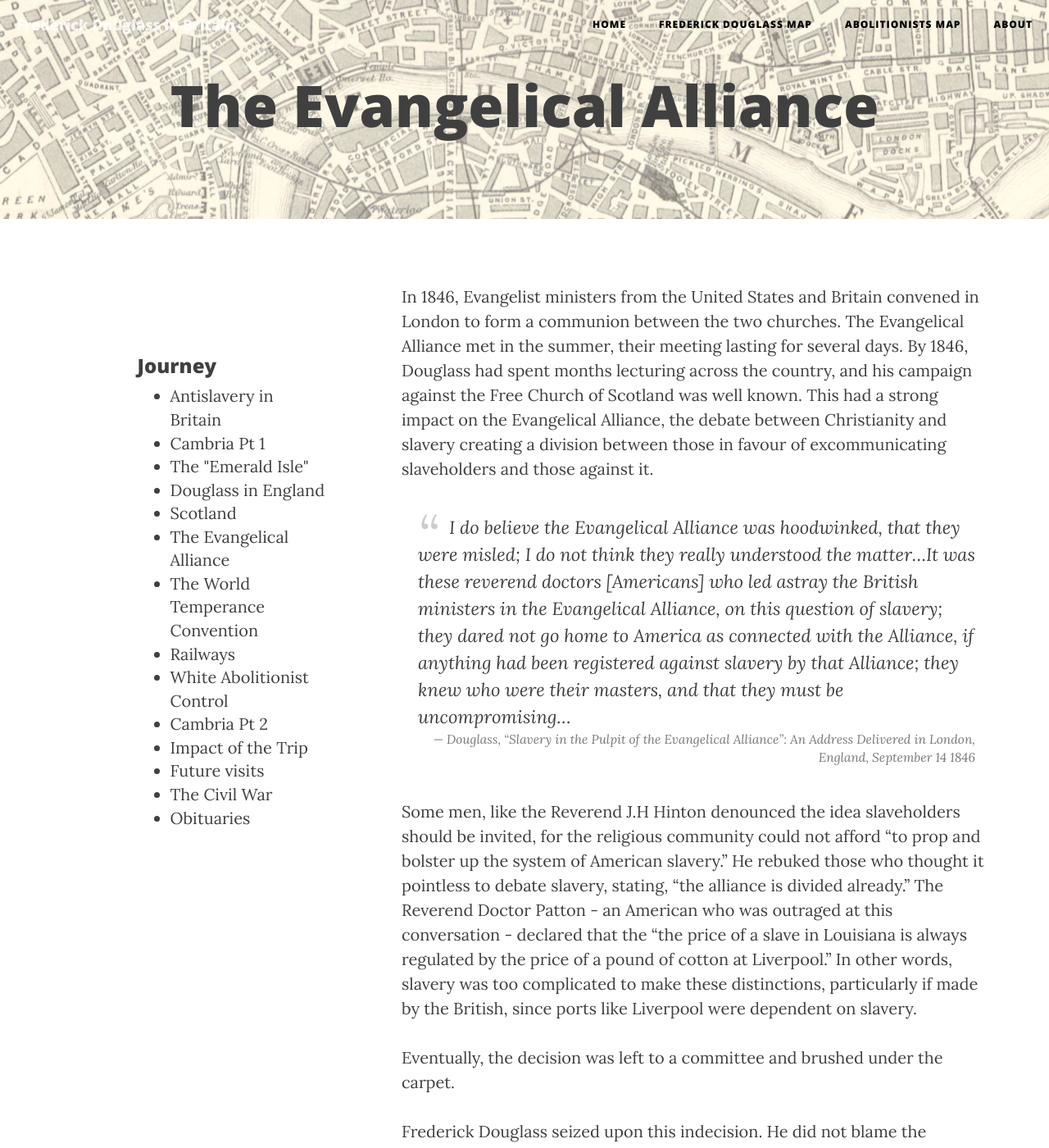
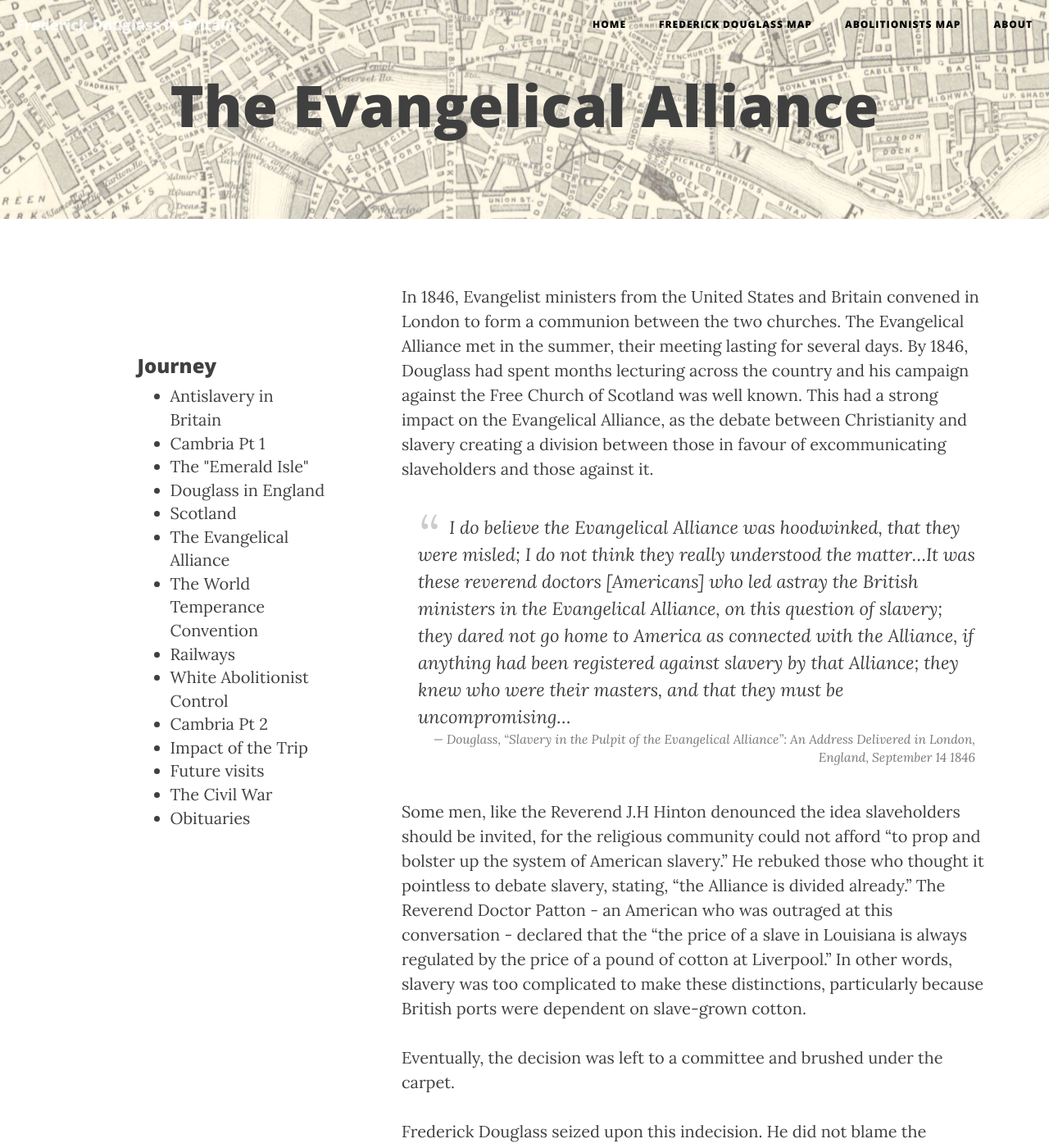
Before and after one commit to FDUK/fduk.github.io, a Jekyll site: the page built from journey/EA.md, in a window 1280 px wide and 1400 px high. Shown: the whole window at 82% size. Built offline with Jekyll 4.4.1, drawn with Linux system fonts in a browser that asks for light colours; nearby versions of some CDN libraries.

Commit message:
Update EA.md

```diff
--- a/journey/EA.md
+++ b/journey/EA.md
@@ -4,12 +4,12 @@ title: The Evangelical Alliance
 sortTitle: 60
 ---
 
-In 1846, Evangelist ministers from the United States and Britain convened in London to form a communion between the two churches. The Evangelical Alliance met in the summer, their meeting lasting for several days. By 1846, Douglass had spent months lecturing across the country, and his campaign against the Free Church of Scotland was well known. This had a strong impact on the Evangelical Alliance, the debate between Christianity and slavery creating a division between those in favour of excommunicating slaveholders and those against it.
+In 1846, Evangelist ministers from the United States and Britain convened in London to form a communion between the two churches. The Evangelical Alliance met in the summer, their meeting lasting for several days. By 1846, Douglass had spent months lecturing across the country and his campaign against the Free Church of Scotland was well known. This had a strong impact on the Evangelical Alliance, as the debate between Christianity and slavery creating a division between those in favour of excommunicating slaveholders and those against it.
 
 >I do believe the Evangelical Alliance was hoodwinked, that they were misled; I do not think they really understood the matter...It was these reverend doctors [Americans] who led astray the British ministers in the Evangelical Alliance, on this question of slavery; they dared not go home to America as connected with the Alliance, if anything had been registered against slavery by that Alliance; they knew who were their masters, and that they must be uncompromising…
 > <footer><cite>Douglass, “Slavery in the Pulpit of the Evangelical Alliance”: An Address Delivered in London, England, September 14 1846</cite></footer>
 
-Some men, like the Reverend J.H Hinton denounced the idea slaveholders should be invited, for the religious community could not afford “to prop and bolster up the system of American slavery.” He rebuked those who thought it pointless to debate slavery, stating, “the alliance is divided already.” The Reverend Doctor Patton - an American who was outraged at this conversation - declared that the “the price of a slave in Louisiana is always regulated by the price of a pound of cotton at Liverpool.” In other words, slavery was too complicated to make these distinctions, particularly if made by the British, since ports like Liverpool were dependent on slavery.
+Some men, like the Reverend J.H Hinton denounced the idea slaveholders should be invited, for the religious community could not afford “to prop and bolster up the system of American slavery.” He rebuked those who thought it pointless to debate slavery, stating, “the Alliance is divided already.” The Reverend Doctor Patton - an American who was outraged at this conversation - declared that the “the price of a slave in Louisiana is always regulated by the price of a pound of cotton at Liverpool.” In other words, slavery was too complicated to make these distinctions, particularly because British ports were dependent on slave-grown cotton.
 
 Eventually, the decision was left to a committee and brushed under the carpet.
 
@@ -23,8 +23,6 @@ However, some Britons were outraged at Douglass’s comments. A disgusted reader
 
 >…although Mr Frederick should be detained a few years longer in bonds, this reflection ought to console him. That his exertions in the cultivation of coffee are vastly more calculated to benefit himself and his country than those nauseous speeches he is in the habit of addressing to those old women of both sexes, who conscientiously believe negro emancipation in our own colonies was the legitimate consequences of their own privations... It is the duty of all the friends of human freedom, ministers as well as others to unite in any well-concerted political movement which has for its object the abolition of slavery but to excommunicate the individual slave-holders would be on their part an act of persecution…
 
-
-
 The author also pointed to the irony of Douglass’s “Send Back the Money” speeches. Merchants and plantation owners, those who had made their fortune from slavery in the Caribbean, built the grand buildings of Glasgow and other cities. Should this money be sent back? (Fife Herald, Thursday 14 May, 1846.) This racist attack on Douglass proved his British journey was not always one of harmony that he made it out to be.
 
 While in partnership with other organisations across the world, the British Evangelical Alliance still exists today.
```
